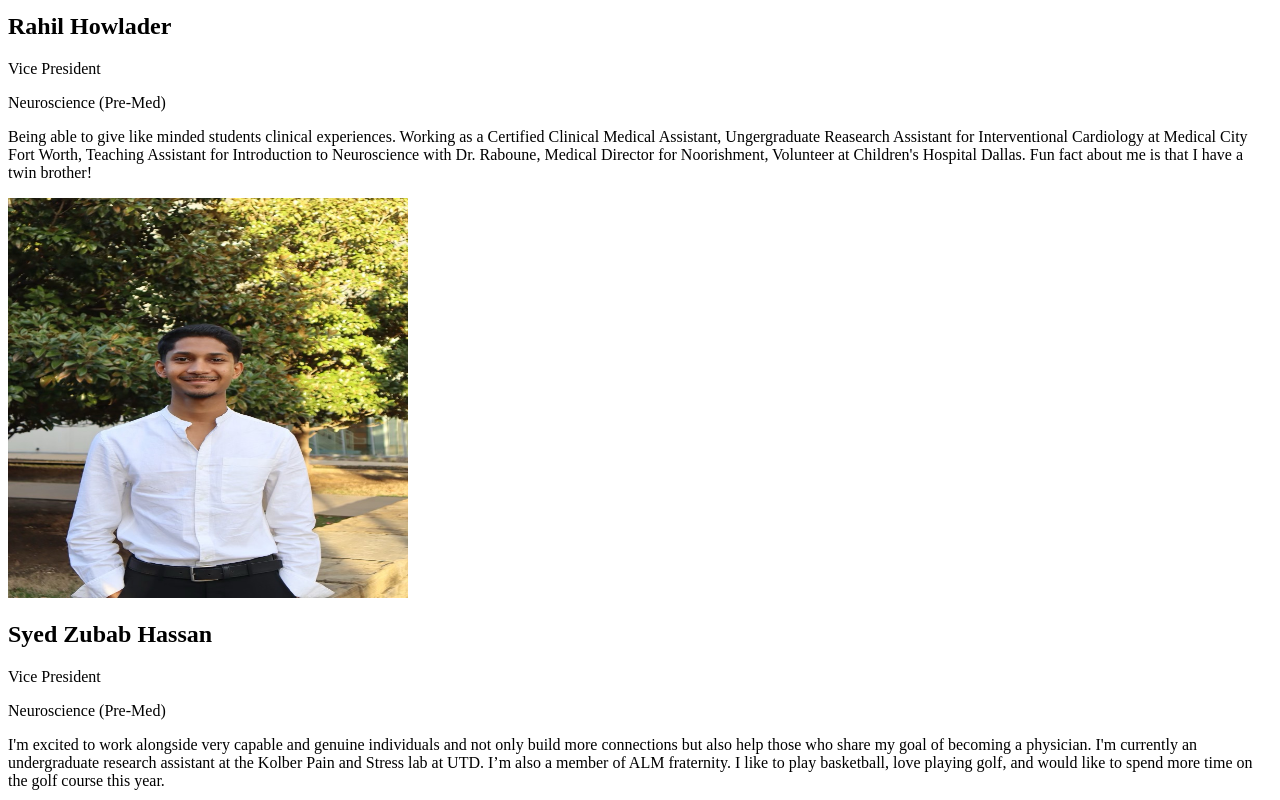
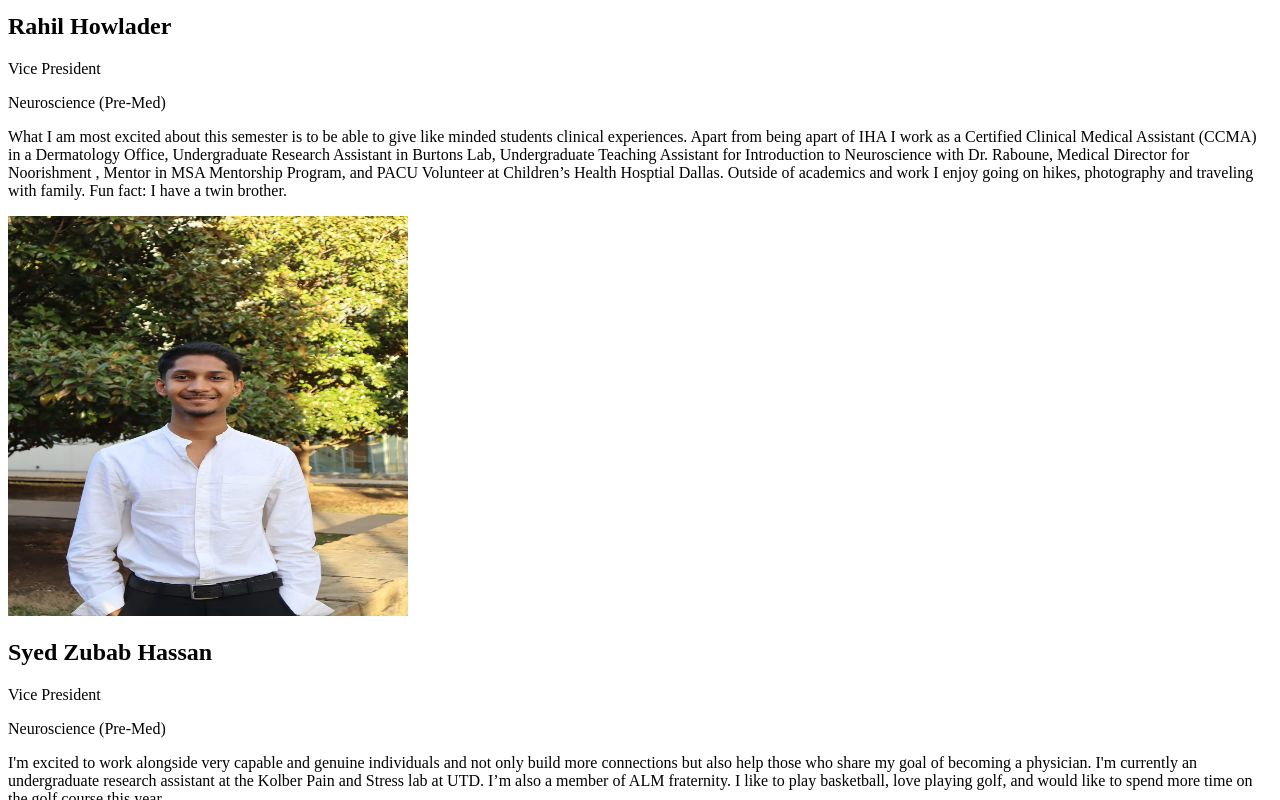
Before and after one commit to Noordibou/IHSAN, a Next.js app: page /Team in a window 1280 px wide. Shown: the part 1100-1900 px from the top of the page. Built offline with nearby package versions, Linux system fonts and the light colour scheme.

Commit message:
updated team info

```diff
--- a/src/pages/Team.jsx
+++ b/src/pages/Team.jsx
@@ -20,7 +20,7 @@ const teamMembers = [
     major: 'Neuroscience',
     track:'Pre-Med',
     graduation: '',
-    description: "Being able to give like minded students clinical experiences. Working as a Certified Clinical Medical Assistant, Ungergraduate Reasearch Assistant for Interventional Cardiology at Medical City Fort Worth, Teaching Assistant for Introduction to Neuroscience with Dr. Raboune, Medical Director for Noorishment, Volunteer at Children's Hospital Dallas. Fun fact about me is that I have a twin brother!",
+    description: "What I am most excited about this semester is to be able to give like minded students clinical experiences. Apart from being apart of IHA I work as a Certified Clinical Medical Assistant (CCMA) in a Dermatology Office, Undergraduate Research Assistant in Burtons Lab, Undergraduate Teaching Assistant for Introduction to Neuroscience with Dr. Raboune, Medical Director for Noorishment , Mentor in MSA Mentorship Program, and PACU Volunteer at Children’s Health Hosptial Dallas. Outside of academics and work I enjoy going on hikes, photography and traveling with family. Fun fact: I have a twin brother.",
     image: '/rahil.jpg',
   },
   {
@@ -72,7 +72,7 @@ const teamMembers = [
     major: 'Biology with a minor in Child Development',
     track:'Pre-Dental',
     graduation: '2026',
-    description: "Faatin is a sophomore biology major with a minor in Child Development, on the pre-dental track with a planned graduation in 2026. She currently holds the position of Registered Dental Assistant (RDA) at a pediatric dental office. Finding immense fulfillment in working with children, Faatin enjoys witnessing their increasing comfort with dental procedures over time. She expresses excitement about the plethora of opportunities presented by the organization and looks forward to delving deeper into them. In her free time, she loves to hang out with her friends and family!",
+    description: "I am looking forward to welcoming new members and being an active member of the board. I am currently a Registered Dental Assistant (RDA) at a pediatric dental office. I love working with kids and seeing them grow comfortably in the office as I am excited to see this organization grow!  In my free time, I love to hang out with my friends and family!",
     image: '/faatin.jpg',
   },
     {
```
